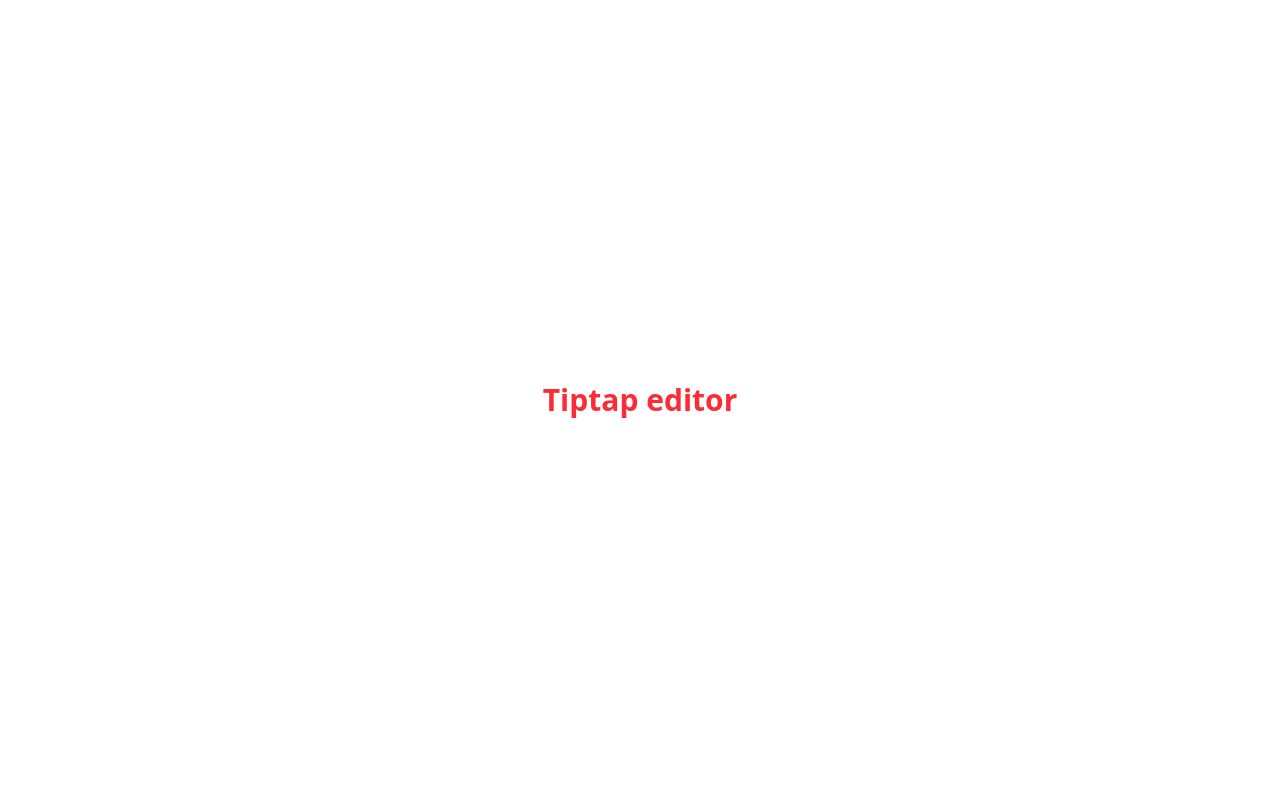
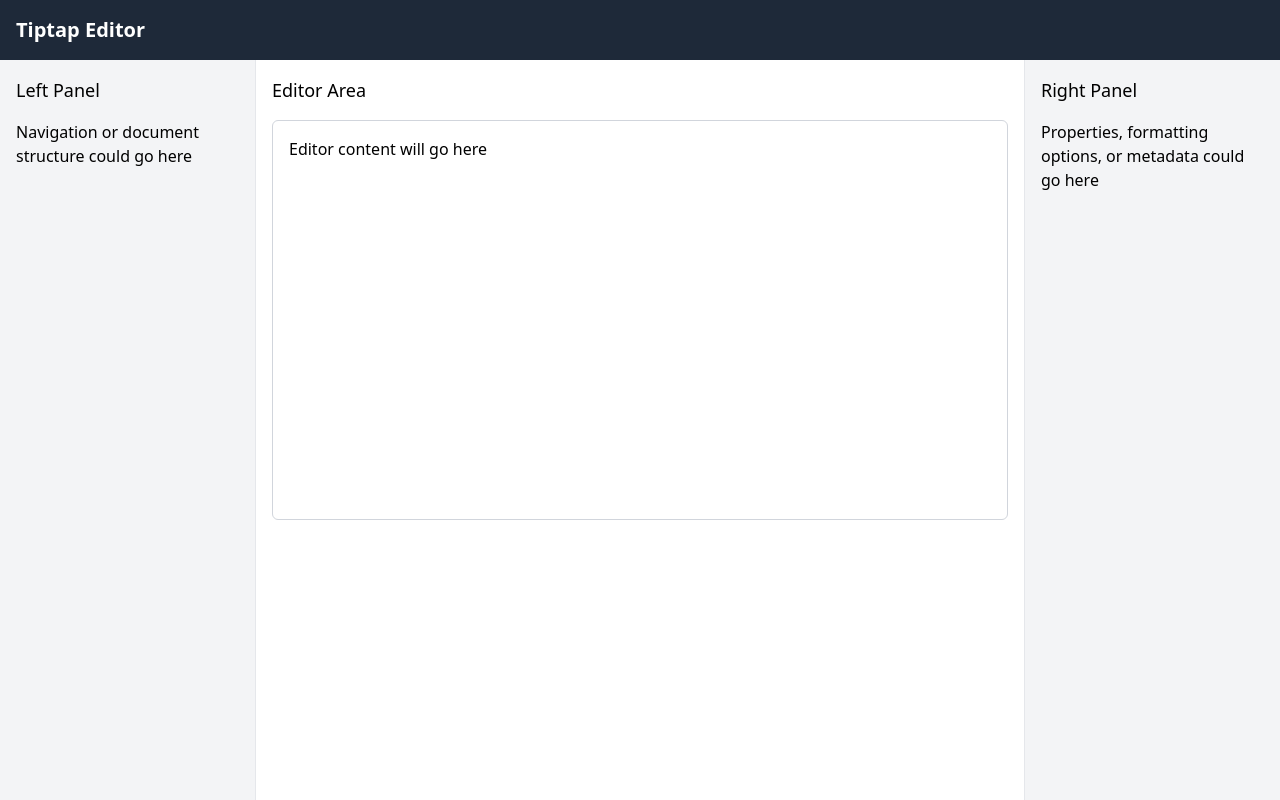
Before and after one commit to SafaElmali/tiptap-editor, a React (Vite) app: page / in a window 1280 px wide. Built offline with nearby package versions, Linux system fonts and the light colour scheme.

Commit message:
layout initialization

```diff
--- a/src/routes/App.tsx
+++ b/src/routes/App.tsx
@@ -1,7 +1,33 @@
 const App = () => {
   return (
-    <div className="flex items-center justify-center h-screen">
-      <h1 className="text-red-500 text-3xl font-bold">Tiptap editor</h1>
+    <div className="flex flex-col h-screen w-full">
+      {/* Top Header */}
+      <header className="bg-gray-800 text-white p-4 shadow-md">
+        <h1 className="text-xl font-semibold">Tiptap Editor</h1>
+      </header>
+
+      {/* Main Content - 3 Column Grid */}
+      <div className="flex flex-1 overflow-hidden">
+        {/* Left Panel */}
+        <div className="w-64 bg-gray-100 p-4 border-r border-gray-200 overflow-y-auto">
+          <h2 className="text-lg font-medium mb-4">Left Panel</h2>
+          <p>Navigation or document structure could go here</p>
+        </div>
+
+        {/* Editor Area (Middle) */}
+        <div className="flex-1 bg-white p-4 overflow-y-auto">
+          <h2 className="text-lg font-medium mb-4">Editor Area</h2>
+          <div className="border border-gray-300 rounded-md p-4 min-h-[400px]">
+            Editor content will go here
+          </div>
+        </div>
+
+        {/* Right Panel */}
+        <div className="w-64 bg-gray-100 p-4 border-l border-gray-200 overflow-y-auto">
+          <h2 className="text-lg font-medium mb-4">Right Panel</h2>
+          <p>Properties, formatting options, or metadata could go here</p>
+        </div>
+      </div>
     </div>
   );
 };
```
